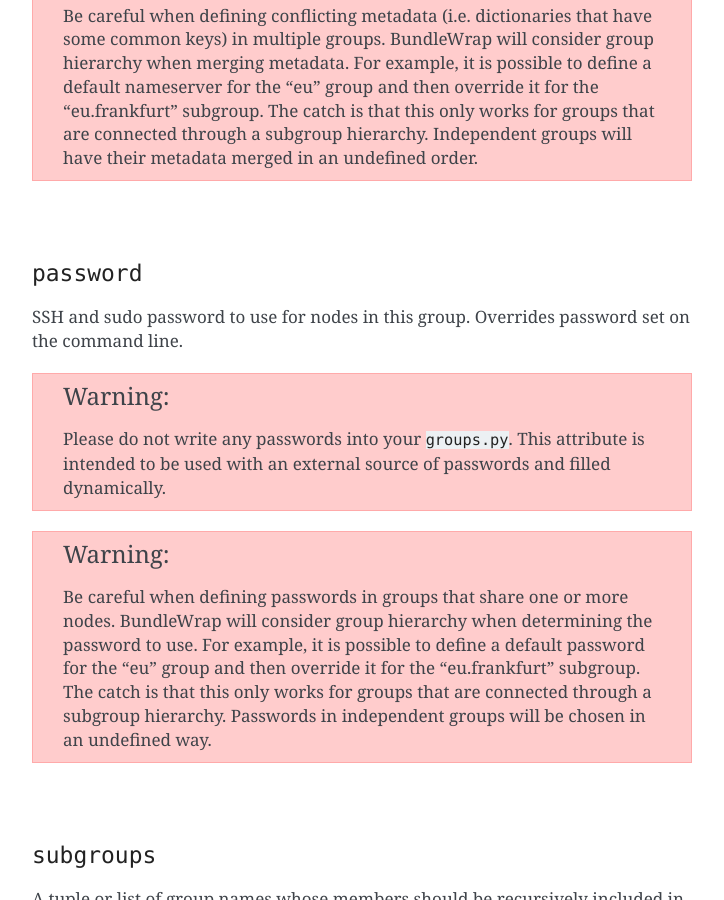
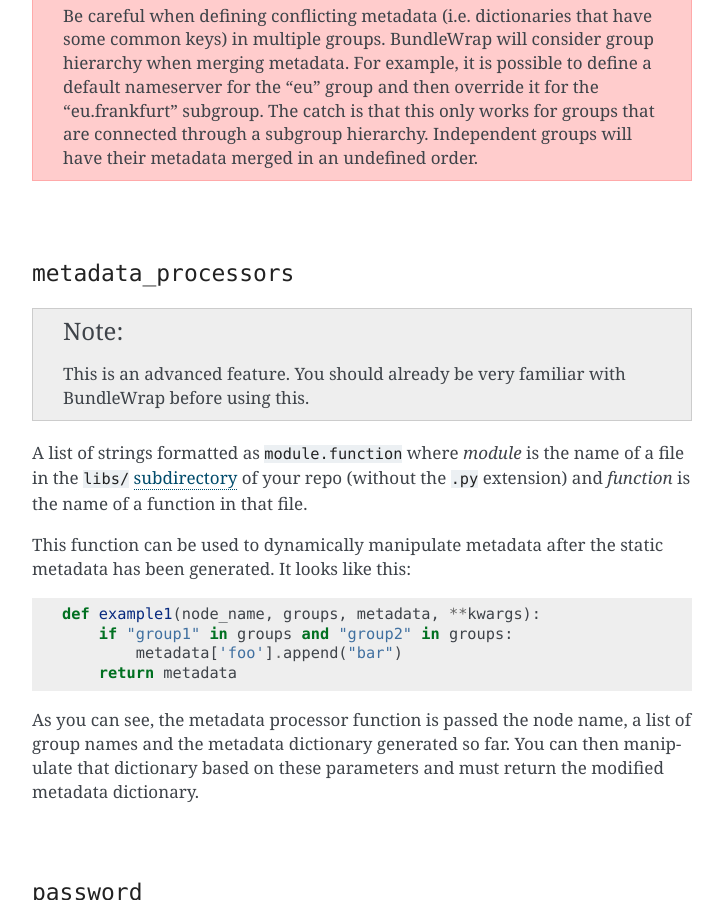
Before and after one commit to bundlewrap/bundlewrap, a Sphinx documentation site: the page built from doc/groups.py.rst, in a window 1280 px wide and 900 px high, scrolled down 1583 px. Shown: the whole window, without its empty margins (388-1112 px from the left). Built offline with Sphinx 7.4.7, drawn with Linux system fonts in a browser that asks for light colours.

Commit message:
document metadata processors

```diff
--- a/doc/groups.py.rst
+++ b/doc/groups.py.rst
@@ -80,6 +80,28 @@
 
 |
 
+``metadata_processors``
+-----------------------
+
+.. note::
+
+	This is an advanced feature. You should already be very familiar with BundleWrap before using this.
+
+A list of strings formatted as ``module.function`` where *module* is the name of a file in the ``libs/`` :doc:`subdirectory <libs>` of your repo (without the ``.py`` extension) and *function* is the name of a function in that file.
+
+This function can be used to dynamically manipulate metadata after the static metadata has been generated. It looks like this:
+
+.. code-block:: python
+
+	def example1(node_name, groups, metadata, **kwargs):
+	    if "group1" in groups and "group2" in groups:
+	        metadata['foo'].append("bar")
+	    return metadata
+
+As you can see, the metadata processor function is passed the node name, a list of group names and the metadata dictionary generated so far. You can then manipulate that dictionary based on these parameters and must return the modified metadata dictionary.
+
+|
+
 ``password``
 ------------
 
```
